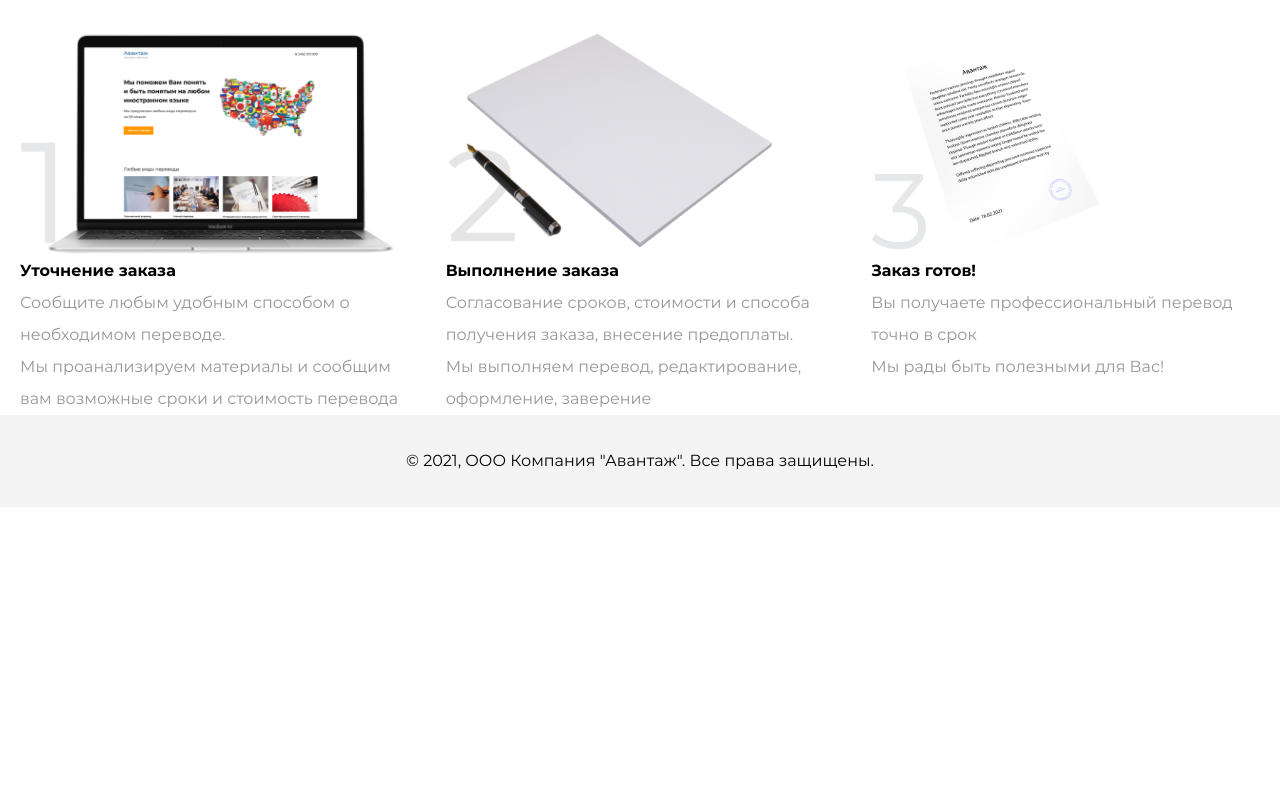
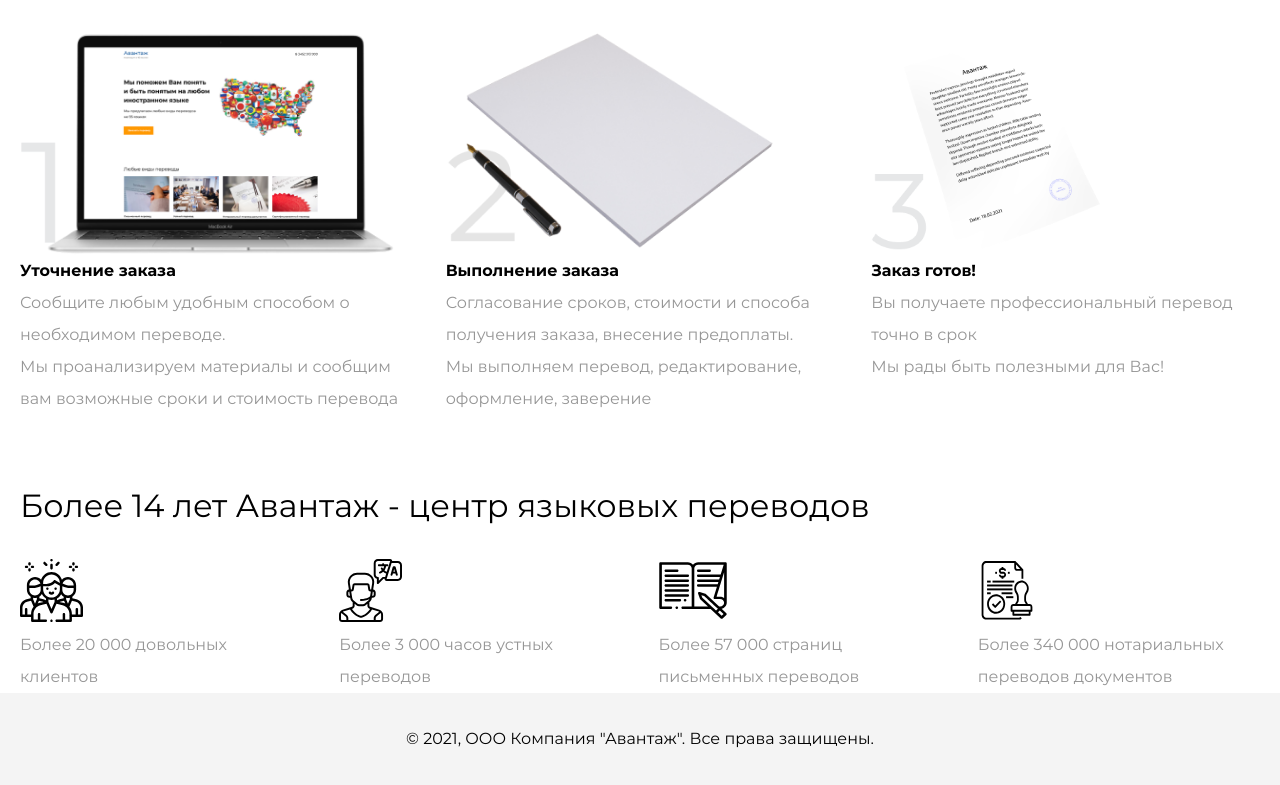
Before and after one commit to ilchenkovladislav/avantazh, a website: page src/index.html in a window 1280 px wide. Shown: the part 2565-3350 px from the top of the page. Before the commit the page ends 3072 px from the top, so only its background shows below. Drawn offline with nearby package versions, Linux system fonts and the light colour scheme; files that its build step writes are made by us from their sources.

Commit message:
add block advantages

```diff
--- a/src/index.html
+++ b/src/index.html
@@ -112,6 +112,25 @@
                 </ul>
             </div>
         </section>
+        <section class="advantages">
+            <div class="container">
+                <h2 class="section-title">Более 14 лет Авантаж - центр языковых переводов</h2>
+                <ul class="advantages__list">
+                    <li class="advantages__item advantages__item--clients">
+                        <p class="advantages__text">Более 20 000 довольных клиентов</p>
+                    </li>
+                    <li class="advantages__item advantages__item--hours">
+                        <p class="advantages__text">Более 3 000 часов устных переводов</p>
+                    </li>
+                    <li class="advantages__item advantages__item--sheets">
+                        <p class="advantages__text">Более 57 000 страниц письменных переводов</p>
+                    </li>
+                    <li class="advantages__item advantages__item--notarial">
+                        <p class="advantages__text">Более 340 000 нотариальных переводов документов</p>
+                    </li>
+                </ul>
+            </div>
+        </section>
     </main>
     <footer class="footer">
         <div class="container">
--- /dev/null
+++ b/src/scss/blocks/advantages.scss
@@ -0,0 +1,67 @@
+.advantages {
+    margin-top: 75px;
+}
+
+.advantages__list {
+    margin-top: 37px;
+    list-style: none;
+    display: grid;
+    gap: 37px;
+
+    @media (min-width: 600px) {
+        grid-template-columns: repeat(2, 1fr);
+    }
+
+    @media (min-width: 1140px) {
+        grid-template-columns: repeat(4, 1fr);
+    }
+}
+
+.advantages__item {
+    padding-top: 70px;
+    position: relative;
+
+    @media (min-width: 1200px) {
+        width: 263px;
+    }
+
+    &::before {
+        content: "";
+        position: absolute;
+        display: block;
+        width: 100%;
+        height: 63px;
+        top: 0;
+        left: 0;
+        background-repeat: no-repeat;
+        background-size: contain;
+    }
+
+    &--clients {
+        &::before {
+            background-image: url("../img/advantages1.svg");
+        }
+    }
+
+    &--hours {
+        &::before {
+            background-image: url("../img/advantages2.svg");
+        }
+    }
+
+    &--sheets {
+        &::before {
+            background-image: url("../img/advantages3.svg");
+        }
+    }
+
+    &--notarial {
+        &::before {
+            background-image: url("../img/advantages4.svg");
+        }
+    }
+}
+
+.advantages__text {
+    color: $text-light;
+}
--- a/src/scss/style.scss
+++ b/src/scss/style.scss
@@ -7,3 +7,4 @@
 @import "./blocks/section-title.scss";
 @import "./blocks/types.scss";
 @import "./blocks/steps.scss";
+@import "./blocks/advantages.scss";
```
Also changed, not shown: src/img/advantages1.svg (added), src/img/advantages2.svg (added), src/img/advantages3.svg (added), src/img/advantages4.svg (added).
